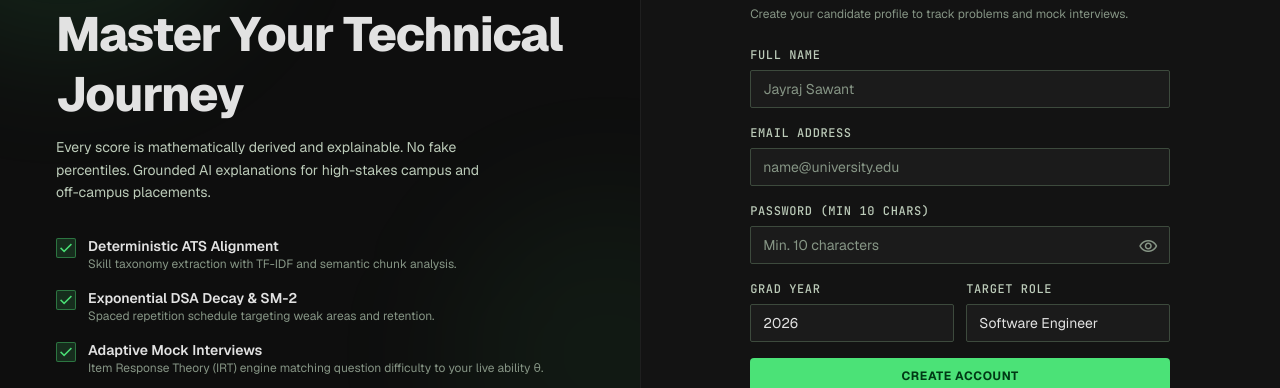
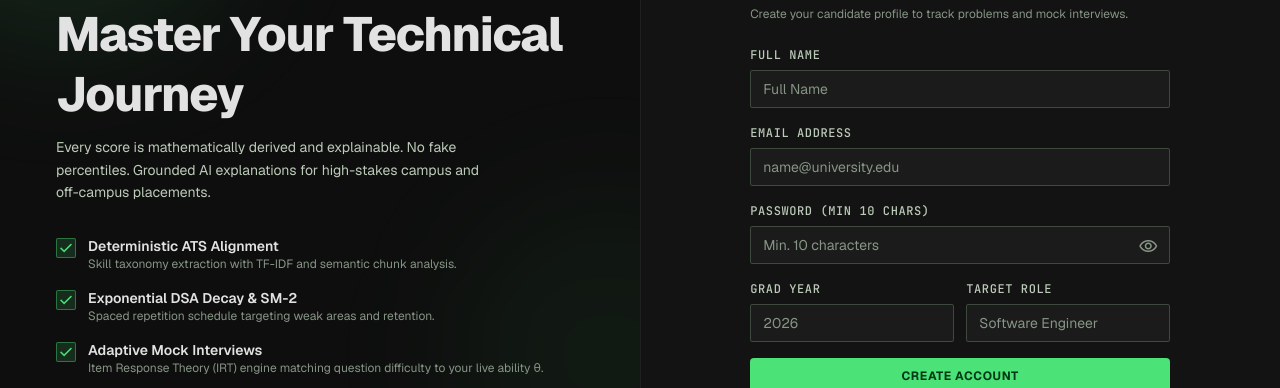
Before and after one commit to Fb-JAYRAJ/Placement-Copilot-, a React (Vite) app in the folder frontend/: page /signup in a window 1280 px wide. Shown: the part 206-594 px from the top of the page. Built offline with nearby package versions, Linux system fonts and the light colour scheme; no server answers.

Commit message:
fix(auth): update name placeholder and make grad year and target role empty by default

```diff
--- a/frontend/src/features/auth/AuthPage.jsx
+++ b/frontend/src/features/auth/AuthPage.jsx
@@ -100,8 +100,8 @@ export const AuthPage = () => {
       email: '',
       password: '',
       college: '',
-      grad_year: 2026,
-      target_role: 'Software Engineer',
+      grad_year: '',
+      target_role: '',
     },
   });
 
@@ -368,7 +368,7 @@ export const AuthPage = () => {
             <form onSubmit={signupForm.handleSubmit(onSignupSubmit)} className="space-y-4">
               <AuthField
                 label="FULL NAME"
-                placeholder="Jayraj Sawant"
+                placeholder="Full Name"
                 registration={signupForm.register('name')}
                 error={signupForm.formState.errors.name}
               />
@@ -398,7 +398,7 @@ export const AuthPage = () => {
                 />
                 <AuthField
                   label="TARGET ROLE"
-                  placeholder="SDE / SWE"
+                  placeholder="Software Engineer"
                   registration={signupForm.register('target_role')}
                   error={signupForm.formState.errors.target_role}
                 />
```
Also changed, not shown: 1 other file (tests, documents, lock files or other folders).
